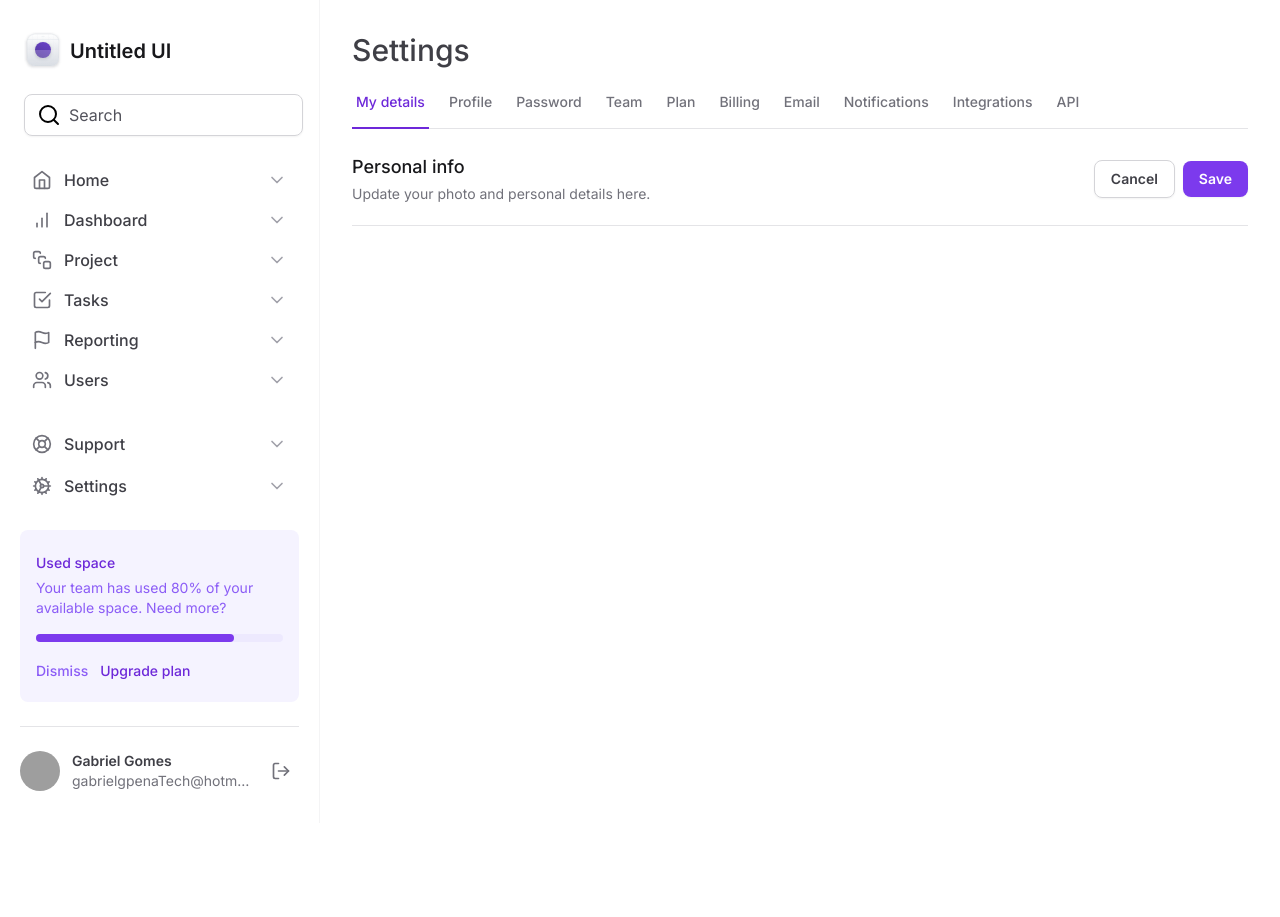
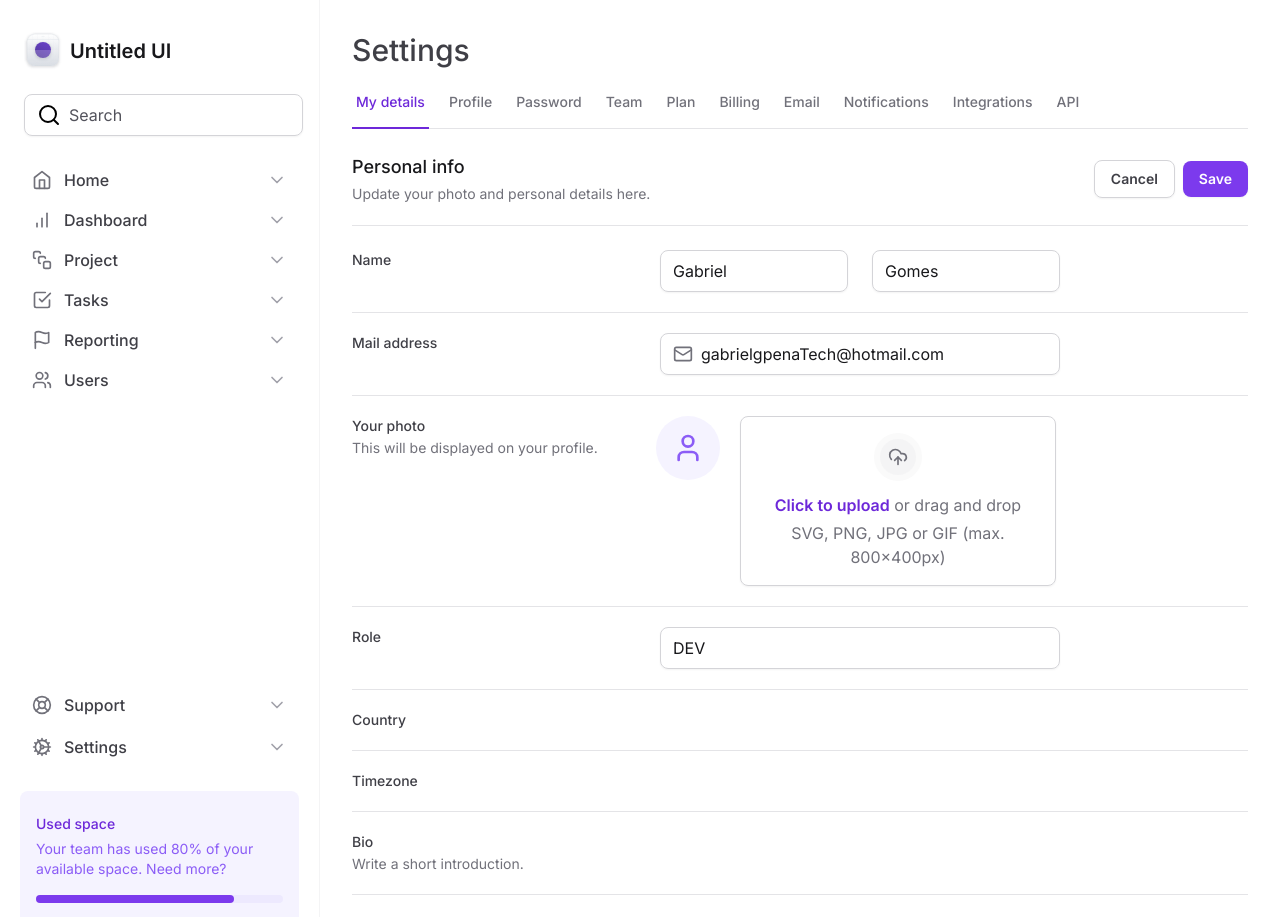
Before and after one commit to GabrielGPena793/tailwind_next, a Next.js app: page / in a window 1280 px wide. Shown: the top 917 px of the page. Before the commit the page ends 823 px from the top, so only its background shows below. Built offline with nearby package versions, Linux system fonts and the light colour scheme; grey boxes are pictures that could not be loaded.

Commit message:
fields form

```diff
--- a/src/app/page.tsx
+++ b/src/app/page.tsx
@@ -1,4 +1,6 @@
 import { SettingsTabs } from '@/components/SettingsTabs'
+import * as Input from '@/components/Input'
+import { Mail, UploadCloud, User } from 'lucide-react'
 
 export default function Home() {
   return (
@@ -33,7 +35,151 @@
           </div>
         </div>
 
-        <form id="settings"></form>
+        <form
+          id="settings"
+          className="mt-6 flex w-full flex-col gap-5 divide-y divide-zinc-200"
+        >
+          <div className="grid grid-cols-form gap-6">
+            <label
+              htmlFor="firstName"
+              className="text-sm font-medium text-zinc-700"
+            >
+              Name
+            </label>
+            <div className="grid  grid-cols-2 gap-6">
+              <Input.Root>
+                <Input.Control id="firtsName" defaultValue="Gabriel" />
+              </Input.Root>
+
+              <Input.Root>
+                <Input.Control defaultValue="Gomes" />
+              </Input.Root>
+            </div>
+          </div>
+
+          <div className="grid grid-cols-form gap-6 pt-5">
+            <label
+              htmlFor="email"
+              className="text-sm font-medium text-zinc-700"
+            >
+              Mail address
+            </label>
+            <Input.Root>
+              <Input.Prefix>
+                <Mail className="h-5 w-5 text-zinc-500" />
+              </Input.Prefix>
+              <Input.Control
+                id="email"
+                type="email"
+                defaultValue="gabrielgpenaTech@hotmail.com"
+              />
+            </Input.Root>
+          </div>
+
+          <div className="grid grid-cols-form gap-6 pt-5">
+            <label
+              htmlFor="photo"
+              className="text-sm font-medium text-zinc-700"
+            >
+              Your photo
+              <span className="mt-0.5 block text-sm font-normal text-zinc-500">
+                This will be displayed on your profile.
+              </span>
+            </label>
+            <div className="flex items-start gap-5">
+              <div className="flex h-16 w-16 items-center justify-center rounded-full bg-violet-50">
+                <User className="h-8 w-8 text-violet-500" />
+              </div>
+
+              <label
+                htmlFor="photo"
+                className=" hover:bg-violet-25 group flex flex-1 cursor-pointer flex-col items-center gap-3 rounded-lg border border-zinc-300 px-6 py-4 text-center text-zinc-500 shadow-sm hover:border-violet-200 hover:text-violet-500 "
+              >
+                <div className="border-6 rounded-full border-zinc-50 bg-zinc-100 p-2 group-hover:border-violet-50 group-hover:bg-violet-100 ">
+                  <UploadCloud className="h-5 w-5 text-zinc-500 group-hover:text-violet-600" />
+                </div>
+
+                <div className="flex flex-col items-center gap-1">
+                  <span className="text-ss">
+                    <span className="font-semibold text-violet-700">
+                      Click to upload
+                    </span>{' '}
+                    or drag and drop
+                  </span>
+                  <span>SVG, PNG, JPG or GIF (max. 800x400px)</span>
+                </div>
+              </label>
+              <input type="file" id="photo" className="sr-only" />
+            </div>
+          </div>
+
+          <div className="grid grid-cols-form gap-6 pt-5">
+            <label htmlFor="role" className="text-sm font-medium text-zinc-700">
+              Role
+            </label>
+            <Input.Root>
+              <Input.Control id="role" defaultValue="DEV" />
+            </Input.Root>
+          </div>
+
+          <div className="grid grid-cols-form gap-6 pt-5">
+            <label
+              htmlFor="country"
+              className="text-sm font-medium text-zinc-700"
+            >
+              Country
+            </label>
+            <div></div>
+          </div>
+
+          <div className="grid grid-cols-form gap-6 pt-5">
+            <label
+              htmlFor="timezone"
+              className="text-sm font-medium text-zinc-700"
+            >
+              Timezone
+            </label>
+            <div></div>
+          </div>
+
+          <div className="grid grid-cols-form gap-6 pt-5">
+            <label htmlFor="bio" className="text-sm font-medium text-zinc-700">
+              Bio
+              <span className="mt-0.5 block text-sm font-normal text-zinc-500">
+                Write a short introduction.
+              </span>
+            </label>
+            <div></div>
+          </div>
+
+          <div className="grid grid-cols-form gap-6 pt-5">
+            <label
+              htmlFor="portfolio"
+              className="text-sm font-medium text-zinc-700"
+            >
+              Portfolio projects
+              <span className="mt-0.5 block text-sm font-normal text-zinc-500">
+                Share a few snippets of your work.
+              </span>
+            </label>
+            <div></div>
+          </div>
+
+          <div className="flex items-center justify-end gap-2 pt-5">
+            <button
+              type="button"
+              className="rounded-lg border border-zinc-300 px-4 py-2 text-sm font-semibold text-zinc-700 shadow-sm hover:bg-zinc-50"
+            >
+              Cancel
+            </button>
+            <button
+              type="submit"
+              className="rounded-lg  bg-violet-600 px-4 py-2 text-sm font-semibold text-white shadow-sm hover:bg-violet-700"
+            >
+              Save
+            </button>
+          </div>
+        </form>
       </div>
     </>
   )
--- a/tailwind.config.ts
+++ b/tailwind.config.ts
@@ -7,10 +7,17 @@
       gridTemplateColumns: {
         app: 'minmax(18rem, 20rem) 1fr',
         profile: 'max-content 1fr min-content',
+        form: 'minmax(7.5rem, 17.5rem) minmax(25rem, 1fr) minmax(0, 15rem)',
+      },
+
+      borderWidth: {
+        6: '6px',
       },
 
       colors: {
-        example: '#8257e5',
+        violet: {
+          25: '#fcfaff',
+        },
       },
     },
   },
```
